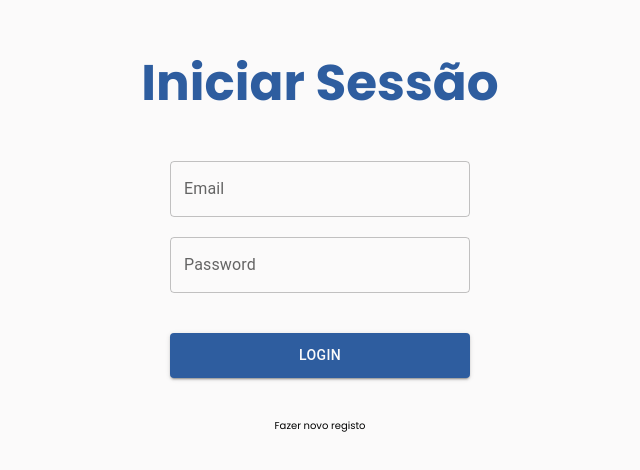
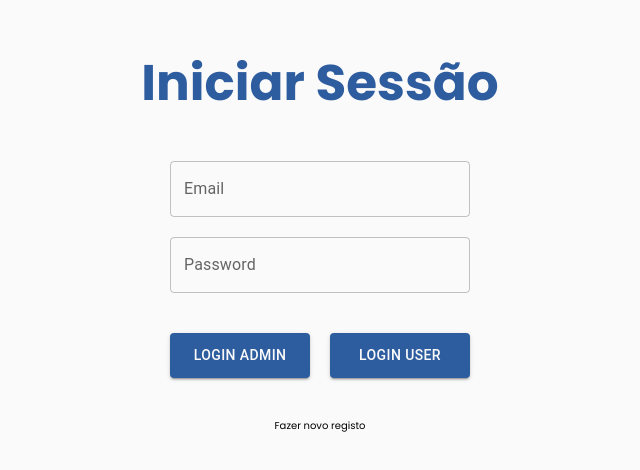
Before and after one commit to jrfaDesign/shipping-company-webapp, a React (Vite) app in the folder client/: page /login in a window 1280 px wide. Shown: the part 130-600 px from the top of the page, without its empty margins (320-960 px from the left). Built offline with nearby package versions, Linux system fonts and the light colour scheme.

Commit message:
feat: new login for admin & new users pages & fix console error navigation

```diff
--- a/client/src/routes/index.tsx
+++ b/client/src/routes/index.tsx
@@ -1,18 +1,24 @@
 import Login from "../screens/Login";
 
+//Admin
 import HomeAdmin from "~/screens/HomeAdmin";
+import UserManagement from "~/screens/UserManagement";
 
+//User
 import HomeClient from "~/screens/HomeClient";
 import MyOrders from "~/screens/MyOrders";
 
+//Legal
 import Register from "~/screens/Register";
 import Contacts from "~/screens/Contacts";
 import PrivacyPolitics from "~/screens/PrivacyPolitics";
 import Cookies from "~/screens/Cookies";
 
+//Icons
 import HomeIcon from "@mui/icons-material/Home";
 import LocalShippingIcon from "@mui/icons-material/LocalShipping";
 import NewOrder from "~/screens/NewOrder";
+import PersonIcon from "@mui/icons-material/Person";
 
 export const routes = [
   // =================================================================>
@@ -23,6 +29,13 @@ export const routes = [
     name: "Home",
     admin: true,
     icon: <HomeIcon />
+  },
+  {
+    path: "/utilizadores",
+    element: <UserManagement />,
+    name: "Utilizadores",
+    admin: true,
+    icon: <PersonIcon />
   },
 
   // =================================================================>
--- a/client/src/screens/App/View/index.tsx
+++ b/client/src/screens/App/View/index.tsx
@@ -13,6 +13,7 @@ import { AppContainer, Body, ContentWrapper, ContentContainer } from "./styles";
 import { User as UserProps } from "~/types/app";
 
 import DrawerMenu from "~/shared/containers/DrawerMenu";
+import Login from "~/screens/Login";
 
 interface Props {
   user: UserProps | null;
@@ -26,7 +27,6 @@ const View = ({ user }: Props) => {
 
   useEffect(() => {
     if (!user) {
-      //navigate("/login");
       setAllRoutes(null);
     }
 
@@ -38,14 +38,12 @@ const View = ({ user }: Props) => {
 
   return (
     <div>
-      <Routes>
-        {!user &&
-          routes.map(
-            (route) =>
-              route.noUser && <Route key={route.path} path={route.path} element={route.element} />
-          )}
-        {!user && <Route path="*" element={<Error />} />}
-      </Routes>
+      {!user && (
+        <Routes>
+          <Route path={"/login"} element={<Login />} />
+          <Route path="*" element={<Error />} />
+        </Routes>
+      )}
       {user && (
         <>
           <AppContainer>
@@ -59,6 +57,7 @@ const View = ({ user }: Props) => {
                       allRoutes.map((route) => (
                         <Route key={route.path} path={route.path} element={route.element} />
                       ))}
+                    <Route path="*" element={<Error />} />
                   </Routes>
                 </Body>
                 <Footer />
--- a/client/src/screens/Login/index.tsx
+++ b/client/src/screens/Login/index.tsx
@@ -51,16 +51,8 @@ const Login = () => {
     }
   };
 
-  const handleLogin = async () => {
-    const newUser = {
-      _id: "123",
-      email: "email@email.com",
-      name: "name",
-      lastName: "lastName",
-      accessToken: "string",
-      admin: false
-    };
-    setUser(newUser);
+  const handleLogin = async (user: any) => {
+    setUser(user);
     navigate("/");
     //localStorage.removeItem("token");
     //
@@ -89,6 +81,23 @@ const Login = () => {
     //}
   };
 
+  const newUser = {
+    _id: "123",
+    email: "email@email.com",
+    name: "name",
+    lastName: "lastName",
+    accessToken: "string",
+    admin: false
+  };
+  const newAdmin = {
+    _id: "123",
+    email: "email@email.com",
+    name: "name",
+    lastName: "lastName",
+    accessToken: "string",
+    admin: true
+  };
+
   return (
     <Section>
       <Container>
@@ -111,7 +120,8 @@ const Login = () => {
             />
           </InputContainer>
           <ButtonContainer>
-            <StyledButton text="Login" onClick={() => handleLogin()} />
+            <StyledButton text="Login Admin" onClick={() => handleLogin(newAdmin)} />
+            <StyledButton text="Login User" onClick={() => handleLogin(newUser)} />
             {/* <StyledButton variant="text" text="Registar" onClick={() => navigate("/register")} /> */}
           </ButtonContainer>
           <ToolsContainer>
--- a/client/src/screens/MyOrders/components/Table/index.tsx
+++ b/client/src/screens/MyOrders/components/Table/index.tsx
@@ -16,8 +16,6 @@ const Table = ({ data }: Props) => {
     const formattedDate = date.toLocaleDateString("en-GB");
     return formattedDate;
   }
-
-  console.log(data);
 
   const getStatusClass = {
     Completed: "completed",
--- a/client/src/screens/MyOrders/components/Table/styles.ts
+++ b/client/src/screens/MyOrders/components/Table/styles.ts
@@ -18,7 +18,7 @@ export const Header = styled.div<CellProps>`
 
 export const OrderContainer = styled.div`
   display: flex;
-  padding: 23.8px 40px;
+  padding: 20px 40px;
   border-bottom: 1px solid #989ba5;
   cursor: pointer;
 
--- /dev/null
+++ b/client/src/screens/UserManagement/index.tsx
@@ -0,0 +1,7 @@
+import React from "react";
+
+const UserManagement = () => {
+  return <div>User Management</div>;
+};
+
+export default UserManagement;
```
Also changed, not shown: client/src/screens/UserManagement/styles.ts (added).
